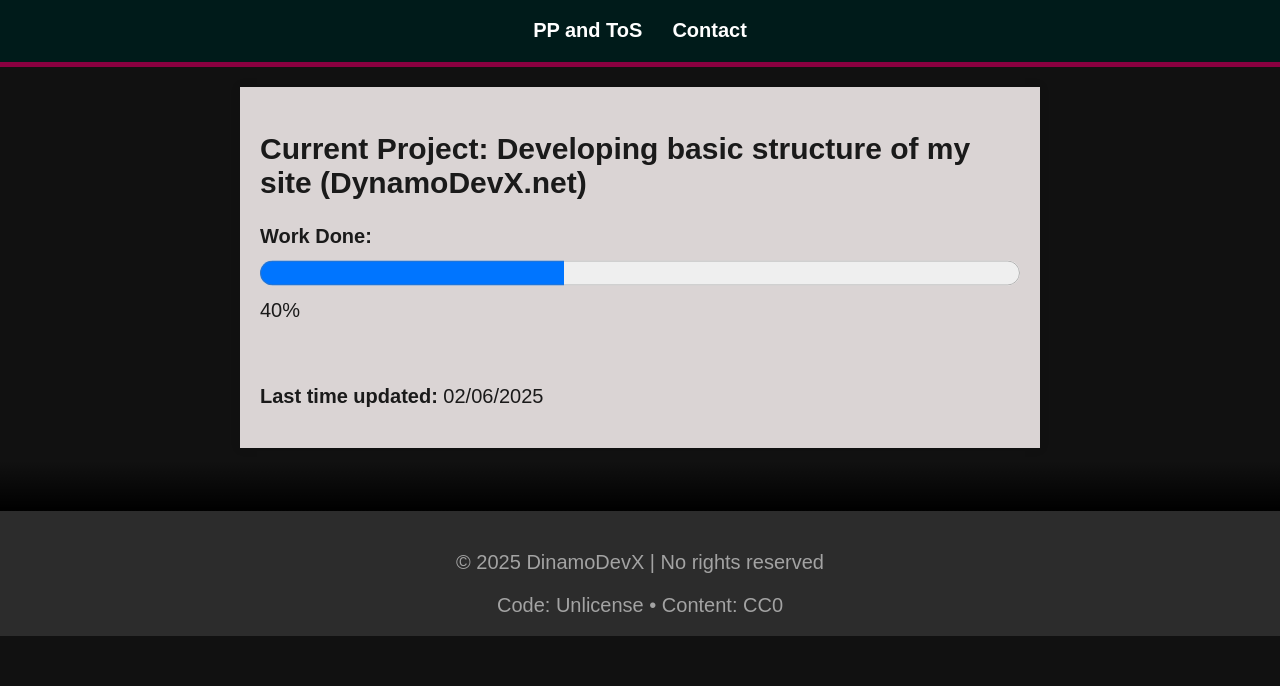
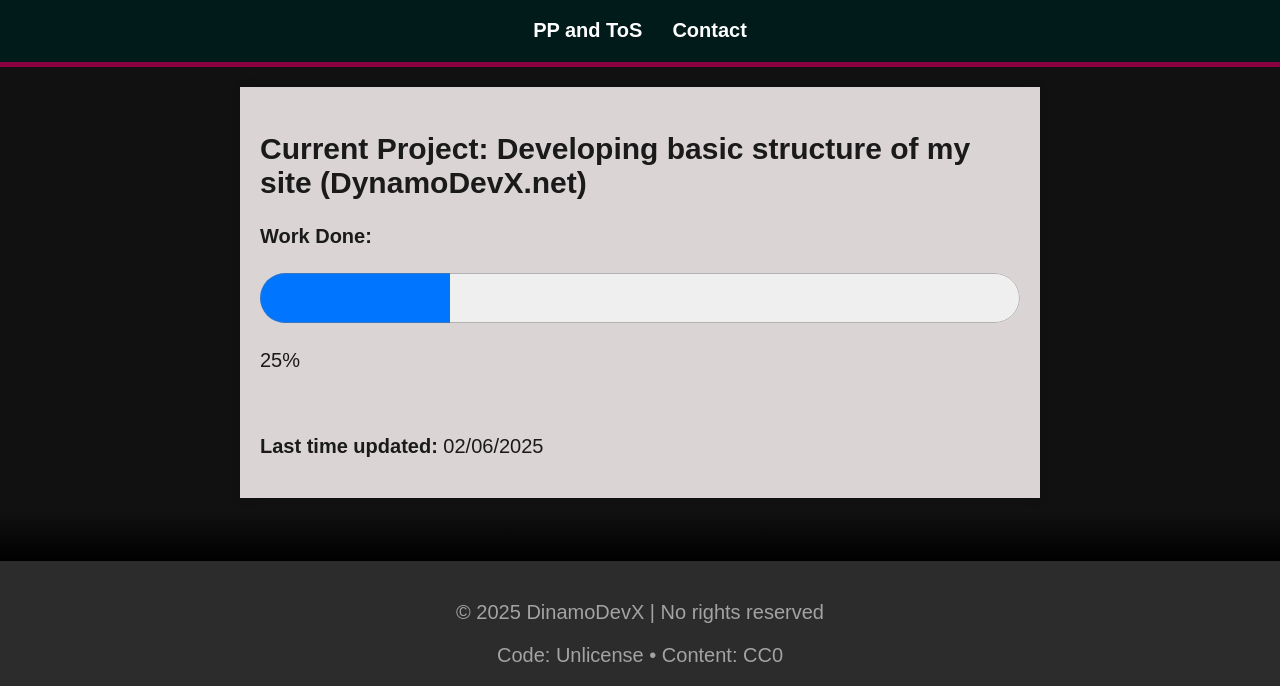
Before and after one commit to DinamoDevX/DynamoDevX.net, a plain HTML site: page blogs/blogfilesthemselves/whatamdoing.html in a window 1280 px wide. Shown: the part 150-836 px from the top of the page. Before the commit the page ends 800 px from the top, so only its background shows below. Drawn offline with Linux system fonts and the light colour scheme.

Commit message:
Update whatamdoing.html

```diff
--- a/blogs/blogfilesthemselves/whatamdoing.html
+++ b/blogs/blogfilesthemselves/whatamdoing.html
@@ -23,8 +23,8 @@
             <h2>Current Project: Developing basic structure of my site (DynamoDevX.net)</h2>
             <div style="margin: 20px 0;">
                 <label for="progress" style="font-weight: bold;">Work Done:</label>
-                <progress id="progress" value="40" max="100" style="width: 100%; height: 50px;"></progress>
-                <span>40%</span>
+                <progress id="progress" value="25" max="100" style="width: 100%; height: 100px;"></progress>
+                <span>25%</span>
             </div>
             <br>
             <p><b>Last time updated:</b> 02/06/2025</p>
```
